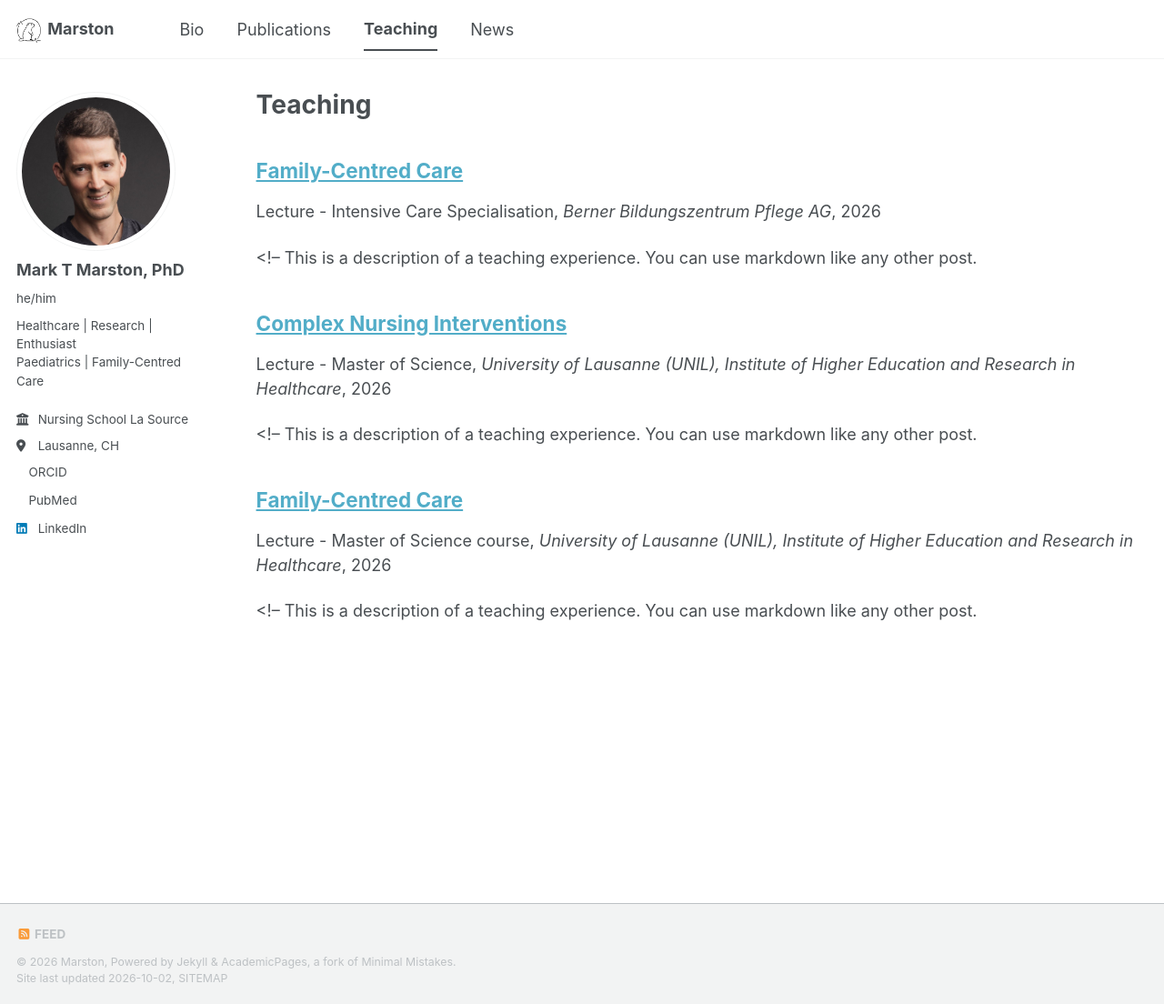
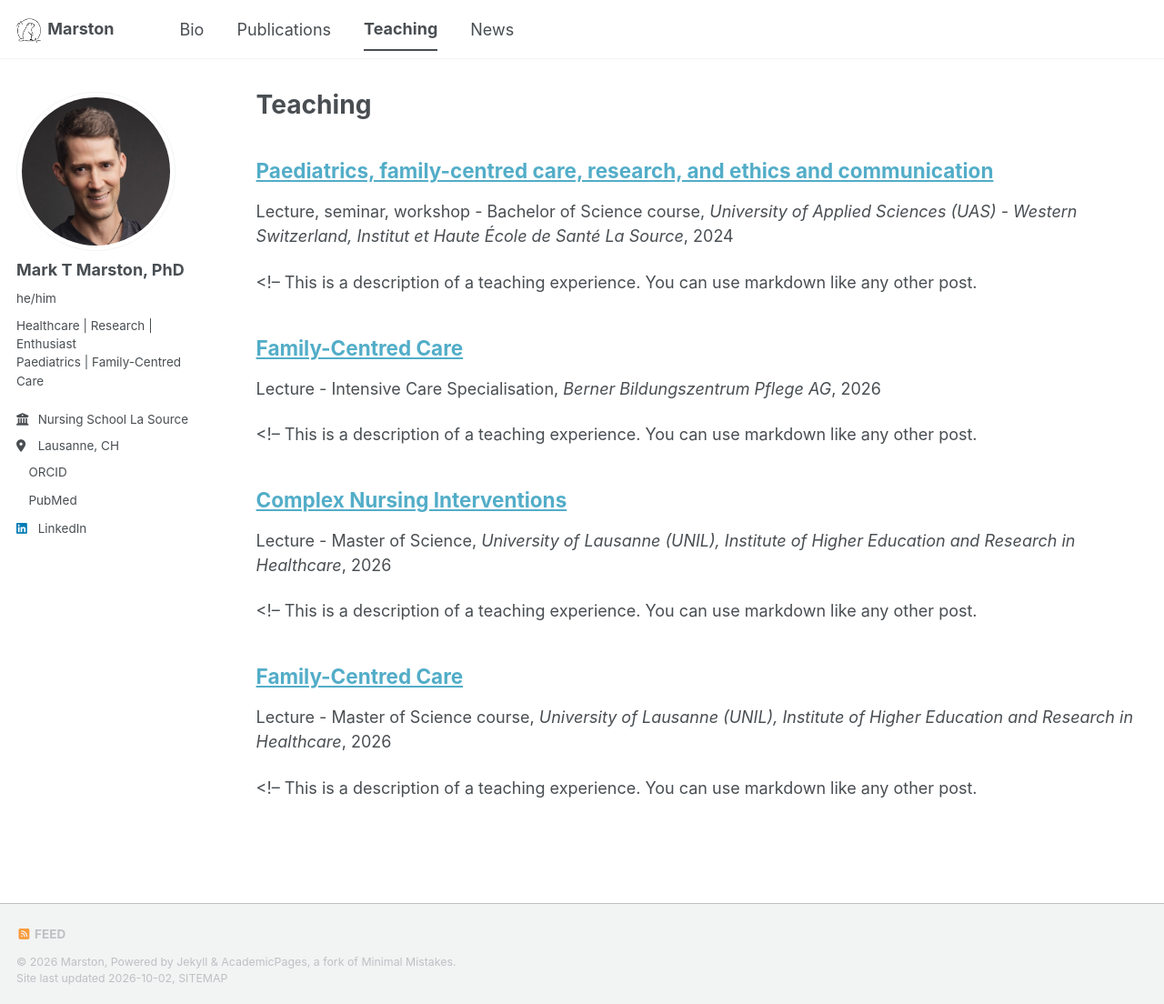
Before and after one commit to marstonRN/marston.github.io, a Jekyll site: the page built from _pages/teaching.html, in a window 1280 px wide and 1104 px high. Shown: the whole window at 91% size. Built offline with Jekyll 4.4.1, drawn with Linux system fonts in a browser that asks for light colours; a style sheet for code colours, icons or effects is not loaded; a file with an impossible date is left out.

Commit message:
Update teaching_4-els_multiple.md

```diff
--- a/_teaching/teaching_4-els_multiple.md
+++ b/_teaching/teaching_4-els_multiple.md
@@ -3,7 +3,8 @@ title: "Paediatrics, family-centred care, research, and ethics and communication
 collection: teaching
 type: "Lecture, seminar, workshop - Bachelor of Science course"
 venue: "University of Applied Sciences (UAS) - Western Switzerland, Institut et Haute École de Santé La Source"
-date: 2024 to current
+date: 2024-09-01
+period: "2024 to current"
 location: "Lausanne, Switzerland"
 ---
 
```
